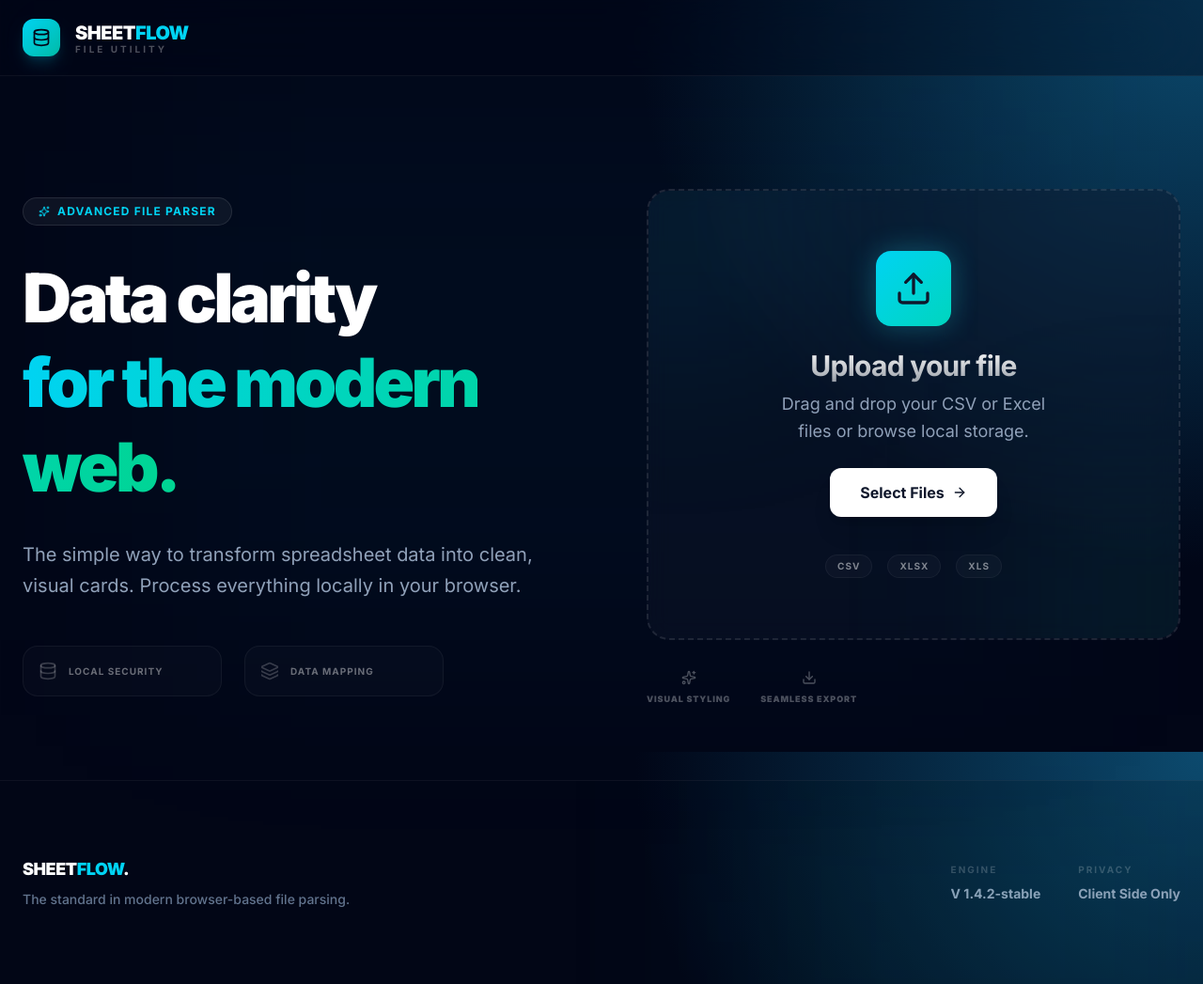
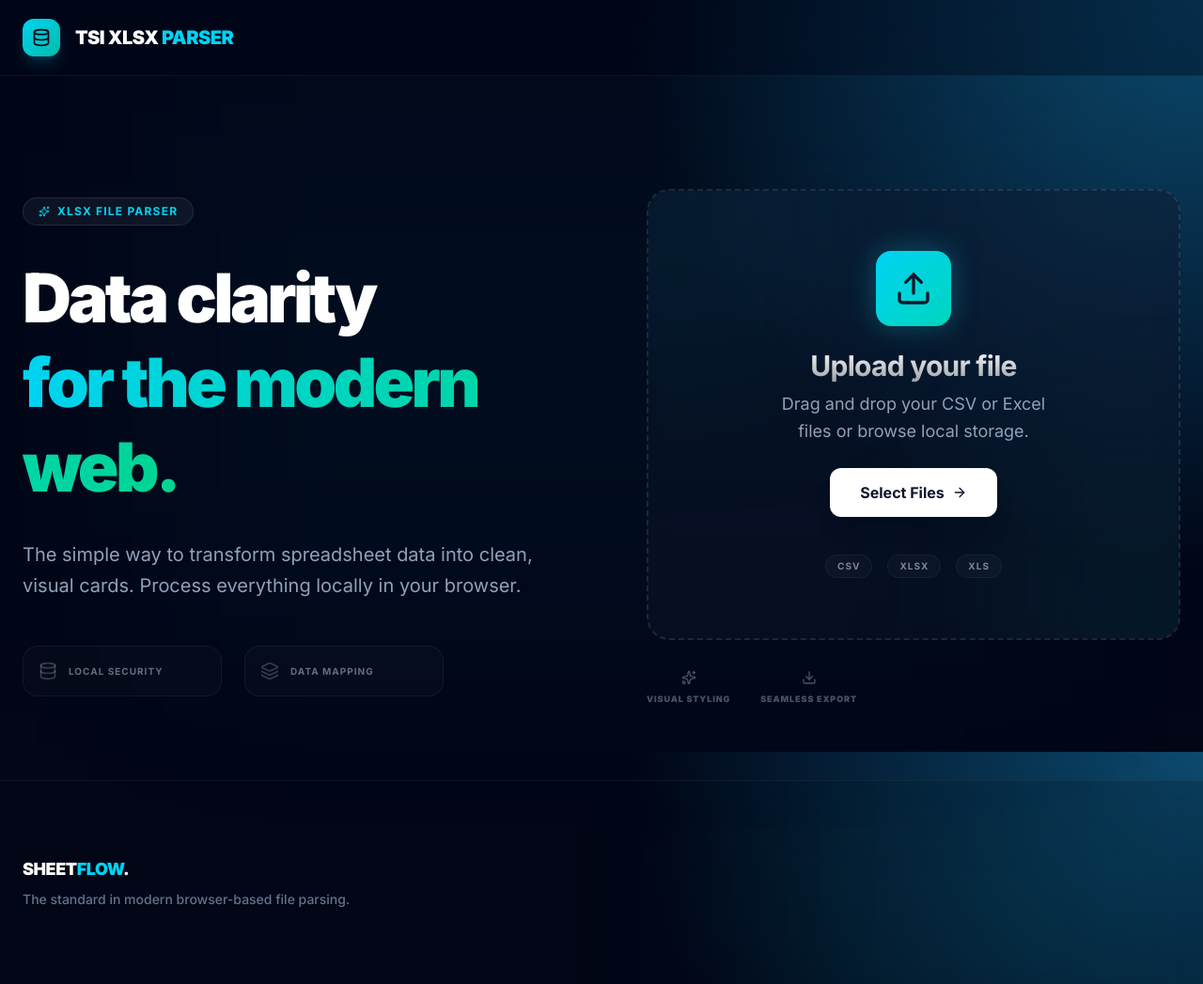
Before and after one commit to jc-padua/xlsx-parser, a React (Vite) app: page / in a window 1280 px wide. Shown: the whole page at 94% size. Built offline with nearby package versions, Linux system fonts and the light colour scheme.

Commit message:
rename texts

```diff
--- a/src/App.jsx
+++ b/src/App.jsx
@@ -249,9 +249,8 @@ export default function App() {
             </div>
             <div className="hidden sm:block">
               <h1 className="text-xl font-black tracking-tight text-white">
-                SHEET<span className="text-cyan-400">FLOW</span>
+                TSI XLSX <span className="text-cyan-400">PARSER</span>
               </h1>
-              <span className="text-[10px] font-bold text-white/30 uppercase tracking-[0.3em] block -mt-1">File Utility</span>
             </div>
           </div>
 
@@ -286,7 +285,7 @@ export default function App() {
                   animate={{ opacity: 1, y: 0 }}
                   className="inline-flex items-center gap-2 px-4 py-1.5 rounded-full bg-white/5 border border-white/10 text-cyan-400 text-xs font-bold tracking-widest uppercase mb-8"
                 >
-                  <Sparkles className="w-3 h-3" /> Advanced File Parser
+                  <Sparkles className="w-3 h-3" /> XLSX File Parser
                 </motion.div>
                 <h2 className="text-5xl lg:text-6xl xl:text-7xl font-black text-white tracking-tighter leading-tight mb-8">
                   Data clarity <br />
@@ -426,16 +425,6 @@ export default function App() {
             <div className="text-white text-lg font-black tracking-tight mb-2">SHEET<span className="text-cyan-400">FLOW</span>.</div>
             <p className="text-slate-500 text-sm font-medium">The standard in modern browser-based file parsing.</p>
           </div>
-          <div className="flex gap-10">
-            <div className="flex flex-col gap-2">
-              <span className="text-[10px] font-bold text-white/20 uppercase tracking-[0.2em]">Engine</span>
-              <span className="text-slate-400 text-sm font-bold">V 1.4.2-stable</span>
-            </div>
-            <div className="flex flex-col gap-2">
-              <span className="text-[10px] font-bold text-white/20 uppercase tracking-[0.2em]">Privacy</span>
-              <span className="text-slate-400 text-sm font-bold">Client Side Only</span>
-            </div>
-          </div>
         </div>
       </footer>
     </div>
```
